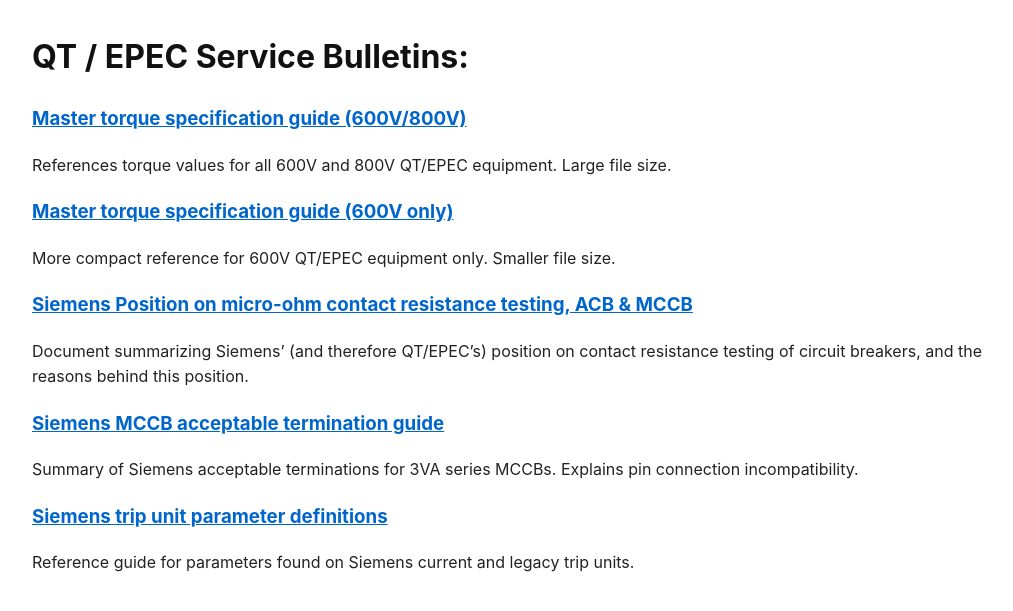
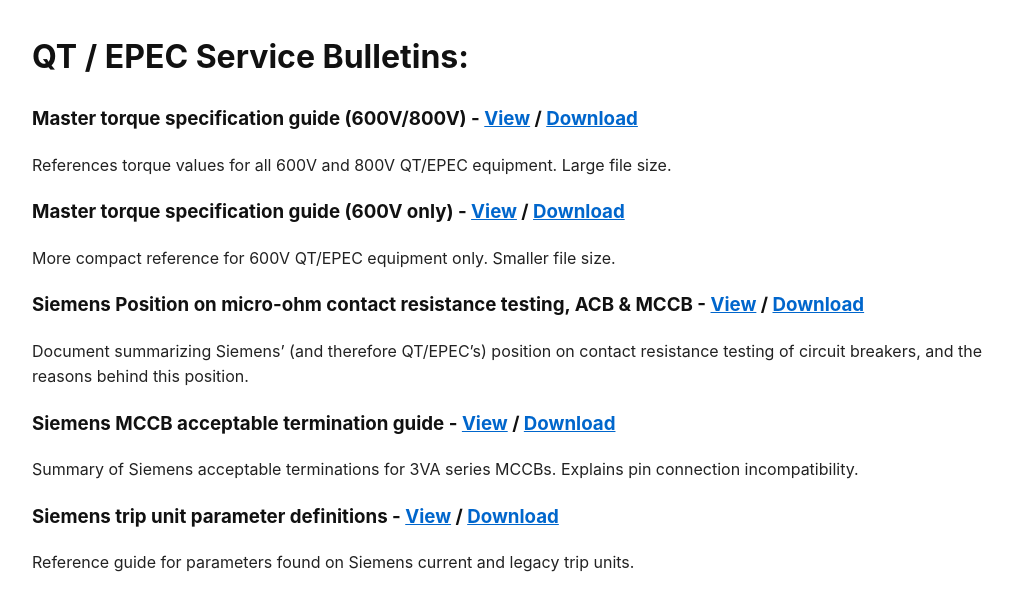
Before and after one commit to epecsupport/Service, a Jekyll site: the page built from bulletins.md, in a window 1280 px wide. Shown: the top 611 px of the page, without its empty margins (108-1121 px from the left). Built offline with Jekyll 4.4.1, drawn with Linux system fonts in a browser that asks for light colours.

Commit message:
Revise link format

```diff
--- a/bulletins.md
+++ b/bulletins.md
@@ -6,17 +6,17 @@ autolink: true
 
 # QT / EPEC Service Bulletins:
 
-### [Master torque specification guide (600V/800V)](https://raw.githubusercontent.com/epecsupport/Service/main/library/TSB_20251119rev1217.pdf)
+### Master torque specification guide (600V/800V) - [View](library/TSB_20251119rev1217.pdf) / [Download](https://raw.githubusercontent.com/epecsupport/Service/main/library/TSB_20251119rev1217.pdf)
 References torque values for all 600V and 800V QT/EPEC equipment.  Large file size.
 
-### [Master torque specification guide (600V only)](https://raw.githubusercontent.com/epecsupport/Service/main/library/TSB_20251119rev1217L.pdf)
+### Master torque specification guide (600V only) - [View](library/TSB_20251119rev1217L.pdf) / [Download](https://raw.githubusercontent.com/epecsupport/Service/main/library/TSB_20251119rev1217L.pdf)
 More compact reference for 600V QT/EPEC equipment only.  Smaller file size.
 
-### [Siemens Position on micro-ohm contact resistance testing, ACB & MCCB](https://raw.githubusercontent.com/epecsupport/Service/main/library/TSB_20260305.pdf)
+### Siemens Position on micro-ohm contact resistance testing, ACB & MCCB - [View](library/TSB_20260305.pdf) / [Download](https://raw.githubusercontent.com/epecsupport/Service/main/library/TSB_20260305.pdf)
 Document summarizing Siemens' (and therefore QT/EPEC's) position on contact resistance testing of circuit breakers, and the reasons behind this position.
 
-### [Siemens MCCB acceptable termination guide](https://raw.githubusercontent.com/epecsupport/Service/main/library/TSB_20260303.pdf)
+### Siemens MCCB acceptable termination guide - [View](library/TSB_20260303.pdf) / [Download](https://raw.githubusercontent.com/epecsupport/Service/main/library/TSB_20260303.pdf)
 Summary of Siemens acceptable terminations for 3VA series MCCBs.  Explains pin connection incompatibility.
 
-### [Siemens trip unit parameter definitions](https://raw.githubusercontent.com/epecsupport/Service/main/library/TSB_20251212.pdf)
+### Siemens trip unit parameter definitions - [View](library/TSB_20251212.pdf) / [Download](https://raw.githubusercontent.com/epecsupport/Service/main/library/TSB_20251212.pdf)
 Reference guide for parameters found on Siemens current and legacy trip units.
```
